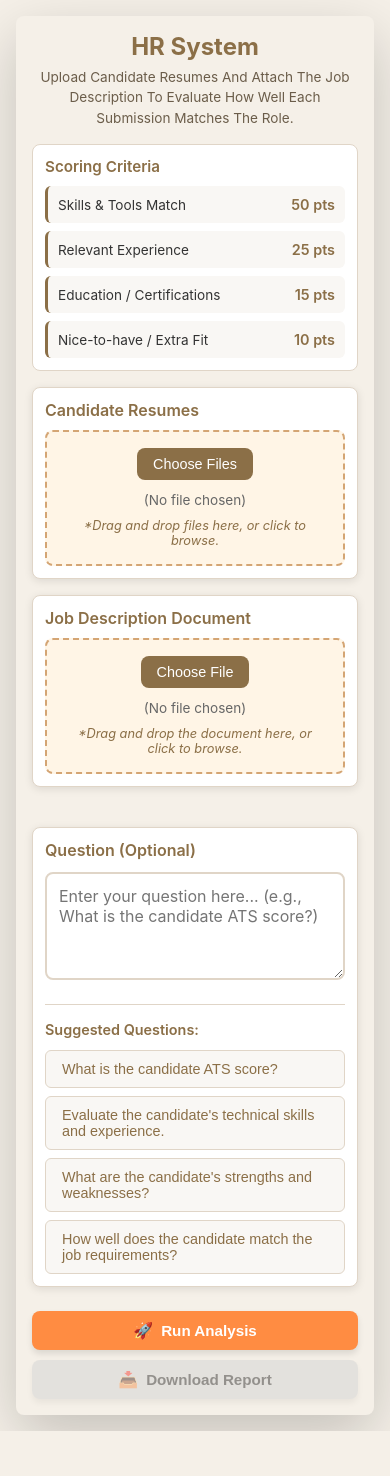
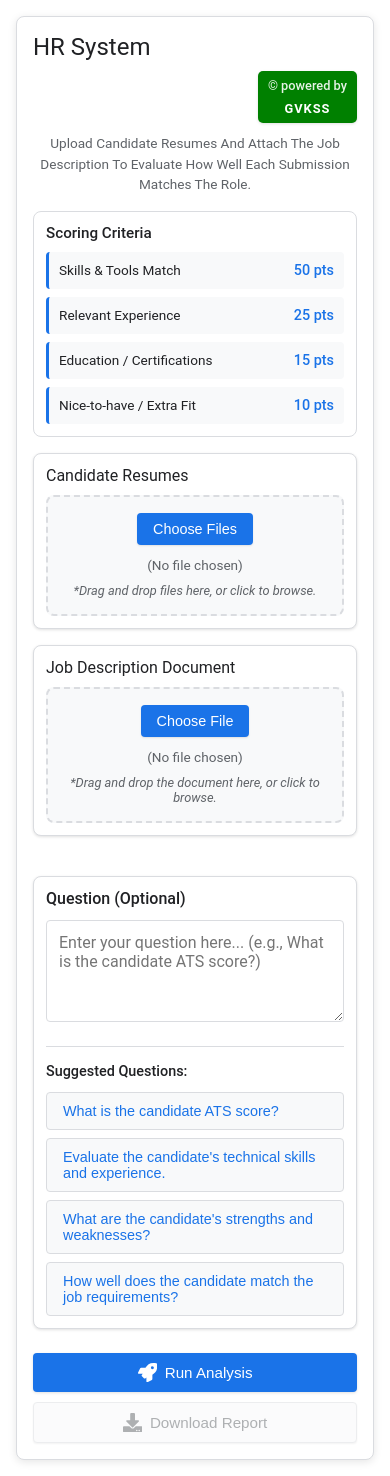
Before and after one commit to gvkssceo/airesumeagent, a React (Vite) app: page / in a window 390 px wide. Before the commit the page ends 1431 px from the top, so only its background shows below. Built offline with nearby package versions, Linux system fonts and the light colour scheme.

Commit message:
gvkss name

```diff
--- a/src/App.css
+++ b/src/App.css
@@ -7,27 +7,70 @@
 }
 
 .container {
-  background: #f5f0e8;
-  border-radius: 16px;
-  box-shadow: 0 20px 60px rgba(0, 0, 0, 0.2);
+  background: #ffffff;
+  border-radius: 8px;
+  box-shadow: 0 2px 8px rgba(0, 0, 0, 0.1);
   padding: 40px;
   max-width: 1200px;
   width: 100%;
+  border: 1px solid #dadce0;
+}
+
+.title-header {
+  display: flex;
+  justify-content: space-between;
+  align-items: center;
+  margin-bottom: 10px;
+  gap: 20px;
+  flex-wrap: wrap;
 }
 
 .title {
   font-size: 2.5rem;
-  font-weight: 700;
-  color: #8b6f47;
-  margin-bottom: 10px;
-  text-align: center;
+  font-weight: 400;
+  color: #202124;
+  margin: 0;
+  flex: 1;
+  min-width: 200px;
 }
 
 .subtitle {
   font-size: 1.1rem;
-  color: #6b5d4a;
+  color: #5f6368;
   text-align: center;
   margin-bottom: 30px;
+}
+
+.app-footer {
+  padding: 8px 16px;
+  background: #1a73e8;
+  border-radius: 4px;
+  text-align: center;
+  box-shadow: 0 1px 3px rgba(0, 0, 0, 0.12);
+  flex-shrink: 0;
+}
+
+.footer-text {
+  margin: 0;
+  font-size: 0.75rem;
+  color: white;
+  font-weight: 500;
+  white-space: nowrap;
+}
+
+.footer-powered {
+  color: rgba(255, 255, 255, 0.9);
+}
+
+.footer-brand {
+  color: #fff;
+  font-weight: 700;
+  text-transform: uppercase;
+  letter-spacing: 1px;
+}
+
+.footer-copyright {
+  color: rgba(255, 255, 255, 0.85);
 }
 
 /* Tablet Styles */
@@ -36,12 +79,24 @@
     padding: 30px;
   }
 
+  .title-header {
+    gap: 16px;
+  }
+
   .title {
     font-size: 2rem;
   }
 
   .subtitle {
     font-size: 1rem;
+  }
+
+  .app-footer {
+    padding: 6px 12px;
+  }
+
+  .footer-text {
+    font-size: 0.7rem;
   }
 }
 
@@ -56,15 +111,37 @@
     border-radius: 12px;
   }
 
+  .title-header {
+    flex-direction: column;
+    align-items: flex-start;
+    gap: 12px;
+  }
+
   .title {
     font-size: 1.75rem;
-    margin-bottom: 8px;
+    margin-bottom: 0;
+    width: 100%;
   }
 
   .subtitle {
     font-size: 0.95rem;
     margin-bottom: 20px;
     line-height: 1.5;
+  }
+
+  .app-footer {
+    padding: 6px 12px;
+    border-radius: 6px;
+    align-self: flex-end;
+  }
+
+  .footer-text {
+    font-size: 0.65rem;
+  }
+
+  .footer-text {
+    font-size: 0.85rem;
+    line-height: 1.6;
   }
 }
 
@@ -79,13 +156,40 @@
     border-radius: 8px;
   }
 
+  .title-header {
+    flex-direction: column;
+    align-items: flex-start;
+    gap: 10px;
+  }
+
   .title {
     font-size: 1.5rem;
-    margin-bottom: 6px;
+    margin-bottom: 0;
+    width: 100%;
   }
 
   .subtitle {
     font-size: 0.85rem;
     margin-bottom: 16px;
   }
+
+  .app-footer {
+    padding: 5px 10px;
+    border-radius: 5px;
+    align-self: flex-end;
+  }
+
+  .footer-text {
+    font-size: 0.6rem;
+  }
+
+  .footer-text {
+    font-size: 0.8rem;
+    line-height: 1.5;
+  }
+
+  .footer-brand {
+    display: block;
+    margin-top: 4px;
+  }
 }
--- a/src/App.jsx
+++ b/src/App.jsx
@@ -6,7 +6,16 @@ function App() {
   return (
     <div className="App">
       <div className="container">
-        <h1 className="title">HR System</h1>
+        <div className="title-header">
+          <h1 className="title">HR System</h1>
+          <footer className="app-footer" style={{backgroundColor: 'green'}}>
+            <p className="footer-text">
+              <span className="footer-copyright">©</span>
+              <span className="footer-powered"> powered by</span>
+              <span className="footer-brand"> gvkss</span>
+            </p>
+          </footer>
+        </div>
         <p className="subtitle">Upload Candidate Resumes And Attach The Job Description To Evaluate How Well Each Submission Matches The Role.</p>
 
         <ResumeUploader />
--- a/src/components/ResumeUploader.css
+++ b/src/components/ResumeUploader.css
@@ -8,13 +8,13 @@
   border-radius: 8px;
   padding: 20px;
   margin-bottom: 24px;
-  border: 1px solid #e0d5c7;
+  border: 1px solid #dadce0;
 }
 
 .scoring-title {
   font-size: 1.1rem;
-  font-weight: 600;
-  color: #8b6f47;
+  font-weight: 500;
+  color: #202124;
   margin-bottom: 16px;
 }
 
@@ -29,21 +29,21 @@
   justify-content: space-between;
   align-items: center;
   padding: 12px 16px;
-  background: #f9f7f4;
-  border-radius: 6px;
-  border-left: 3px solid #8b6f47;
+  background: #f8f9fa;
+  border-radius: 4px;
+  border-left: 3px solid #1a73e8;
 }
 
 .criteria-label {
   font-size: 0.95rem;
-  color: #333;
+  color: #202124;
   flex: 1;
 }
 
 .criteria-points {
   font-size: 1rem;
-  font-weight: 600;
-  color: #8b6f47;
+  font-weight: 500;
+  color: #1a73e8;
 }
 
 .upload-form {
@@ -61,23 +61,23 @@
 
 .upload-section {
   background: white;
-  border-radius: 12px;
+  border-radius: 8px;
   padding: 24px;
-  box-shadow: 0 2px 8px rgba(0, 0, 0, 0.1);
-  border: 1px solid #e0d5c7;
+  box-shadow: 0 1px 3px rgba(0, 0, 0, 0.12);
+  border: 1px solid #dadce0;
 }
 
 .section-title {
   font-size: 1.3rem;
-  font-weight: 600;
-  color: #8b6f47;
+  font-weight: 400;
+  color: #202124;
   margin-bottom: 16px;
 }
 
 .drop-zone {
-  background: #fff5e6;
-  border: 2px dashed #d4a574;
-  border-radius: 12px;
+  background: #f8f9fa;
+  border: 2px dashed #dadce0;
+  border-radius: 8px;
   padding: 32px;
   text-align: center;
   transition: all 0.3s ease;
@@ -90,13 +90,13 @@
 }
 
 .drop-zone:hover {
-  border-color: #c4955f;
-  background: #ffe8cc;
+  border-color: #1a73e8;
+  background: #e8f0fe;
 }
 
 .drop-zone.drag-over {
-  border-color: #8b6f47;
-  background: #ffe8cc;
+  border-color: #1a73e8;
+  background: #e8f0fe;
 }
 
 .file-input {
@@ -117,30 +117,30 @@
 
 .choose-files-button {
   padding: 10px 24px;
-  background: #8b6f47;
+  background: #1a73e8;
   color: white;
   border: none;
-  border-radius: 8px;
+  border-radius: 4px;
   font-size: 1rem;
   font-weight: 500;
   cursor: pointer;
   transition: all 0.3s ease;
+  box-shadow: 0 1px 2px rgba(0, 0, 0, 0.1);
 }
 
 .choose-files-button:hover {
-  background: #7a5f3a;
-  transform: translateY(-2px);
-  box-shadow: 0 4px 8px rgba(0, 0, 0, 0.2);
+  background: #1557b0;
+  box-shadow: 0 2px 4px rgba(0, 0, 0, 0.2);
 }
 
 .file-chosen-text {
   font-size: 0.95rem;
-  color: #666;
+  color: #5f6368;
 }
 
 .drop-zone-hint {
   font-size: 0.9rem;
-  color: #8b6f47;
+  color: #5f6368;
   margin-top: 16px;
   font-style: italic;
 }
@@ -153,17 +153,17 @@
 
 .question-section {
   background: white;
-  border-radius: 12px;
+  border-radius: 8px;
   padding: 24px;
-  box-shadow: 0 2px 8px rgba(0, 0, 0, 0.1);
-  border: 1px solid #e0d5c7;
+  box-shadow: 0 1px 3px rgba(0, 0, 0, 0.12);
+  border: 1px solid #dadce0;
   margin-top: 8px;
 }
 
 .label {
   font-size: 1rem;
-  font-weight: 600;
-  color: #8b6f47;
+  font-weight: 500;
+  color: #202124;
   margin-bottom: 4px;
 }
 
@@ -174,29 +174,31 @@
 .textarea-input {
   width: 100%;
   padding: 12px;
-  border: 2px solid #e0d5c7;
-  border-radius: 8px;
+  border: 1px solid #dadce0;
+  border-radius: 4px;
   font-size: 1rem;
   font-family: inherit;
   resize: vertical;
   transition: border-color 0.3s ease;
+  background: #ffffff;
 }
 
 .textarea-input:focus {
   outline: none;
-  border-color: #8b6f47;
+  border-color: #1a73e8;
+  border-width: 2px;
 }
 
 .question-suggestions {
   margin-top: 16px;
   padding-top: 16px;
-  border-top: 1px solid #e0d5c7;
+  border-top: 1px solid #dadce0;
 }
 
 .suggestions-label {
   font-size: 0.9rem;
-  font-weight: 600;
-  color: #8b6f47;
+  font-weight: 500;
+  color: #202124;
   margin-bottom: 12px;
 }
 
@@ -208,10 +210,10 @@
 
 .suggestion-button {
   padding: 10px 16px;
-  background: #f9f7f4;
-  color: #8b6f47;
-  border: 1px solid #e0d5c7;
-  border-radius: 6px;
+  background: #f8f9fa;
+  color: #1a73e8;
+  border: 1px solid #dadce0;
+  border-radius: 4px;
   font-size: 0.9rem;
   text-align: left;
   cursor: pointer;
@@ -219,9 +221,8 @@
 }
 
 .suggestion-button:hover {
-  background: #fff5e6;
-  border-color: #8b6f47;
-  transform: translateX(4px);
+  background: #e8f0fe;
+  border-color: #1a73e8;
 }
 
 .resumes-list {
@@ -236,9 +237,9 @@
   justify-content: space-between;
   align-items: center;
   padding: 12px;
-  background: #f9f7f4;
-  border: 1px solid #e0d5c7;
-  border-radius: 8px;
+  background: #f8f9fa;
+  border: 1px solid #dadce0;
+  border-radius: 4px;
 }
 
 .resume-item-filename {
@@ -249,7 +250,7 @@
 }
 
 .remove-resume-button {
-  background: #ff4757;
+  background: #ea4335;
   color: white;
   border: none;
   border-radius: 50%;
@@ -267,8 +268,13 @@
   margin-left: 12px;
 }
 
+.remove-resume-button svg {
+  width: 14px;
+  height: 14px;
+}
+
 .remove-resume-button:hover:not(:disabled) {
-  background: #ee3542;
+  background: #c5221f;
   transform: scale(1.1);
 }
 
@@ -284,38 +290,39 @@
   gap: 16px;
   margin-top: 16px;
   padding: 12px;
-  background: #f9f7f4;
-  border-radius: 8px;
-  border: 1px solid #e0d5c7;
+  background: #f8f9fa;
+  border-radius: 4px;
+  border: 1px solid #dadce0;
 }
 
 .pagination-button {
   padding: 8px 16px;
-  background: #8b6f47;
+  background: #1a73e8;
   color: white;
   border: none;
-  border-radius: 6px;
+  border-radius: 4px;
   font-size: 0.95rem;
   font-weight: 500;
   cursor: pointer;
   transition: all 0.3s ease;
+  box-shadow: 0 1px 2px rgba(0, 0, 0, 0.1);
 }
 
 .pagination-button:hover:not(:disabled) {
-  background: #7a5f3a;
-  transform: translateY(-2px);
-  box-shadow: 0 4px 8px rgba(0, 0, 0, 0.2);
+  background: #1557b0;
+  box-shadow: 0 2px 4px rgba(0, 0, 0, 0.2);
 }
 
 .pagination-button:disabled {
   opacity: 0.5;
   cursor: not-allowed;
-  background: #b8a089;
+  background: #dadce0;
+  color: #5f6368;
 }
 
 .pagination-info {
   font-size: 0.95rem;
-  color: #8b6f47;
+  color: #5f6368;
   font-weight: 500;
   min-width: 100px;
   text-align: center;
@@ -323,10 +330,10 @@
 
 .error-message {
   padding: 16px;
-  background-color: #fee;
-  border: 1px solid #fcc;
-  border-radius: 8px;
-  color: #c33;
+  background-color: #fce8e6;
+  border: 1px solid #ea4335;
+  border-radius: 4px;
+  color: #c5221f;
   font-size: 0.95rem;
 }
 
@@ -353,9 +360,9 @@
 
 /* Response Display Styles */
 .response-container {
-  background-color: #efe;
-  border: 1px solid #cfc;
-  border-radius: 12px;
+  background-color: #e8f5e9;
+  border: 1px solid #c8e6c9;
+  border-radius: 8px;
   padding: 24px;
   margin-top: 24px;
 }
@@ -366,17 +373,18 @@
   align-items: center;
   margin-bottom: 20px;
   padding-bottom: 16px;
-  border-bottom: 2px solid #cfc;
+  border-bottom: 1px solid #c8e6c9;
 }
 
 .success-header strong {
   font-size: 1.3rem;
-  color: #2d7a2d;
+  color: #1e7e34;
+  font-weight: 500;
 }
 
 .results-count {
   font-size: 0.95rem;
-  color: #2d7a2d;
+  color: #1e7e34;
   font-weight: 500;
 }
 
@@ -388,10 +396,10 @@
 
 .candidate-card {
   background: white;
-  border-radius: 12px;
+  border-radius: 8px;
   padding: 20px;
-  box-shadow: 0 2px 8px rgba(0, 0, 0, 0.1);
-  border: 1px solid #e0d5c7;
+  box-shadow: 0 1px 3px rgba(0, 0, 0, 0.12);
+  border: 1px solid #dadce0;
 }
 
 .candidate-header {
@@ -400,19 +408,19 @@
   align-items: center;
   margin-bottom: 16px;
   padding-bottom: 12px;
-  border-bottom: 2px solid #f0f0f0;
+  border-bottom: 1px solid #dadce0;
 }
 
 .candidate-name {
   font-size: 1.3rem;
-  font-weight: 600;
-  color: #8b6f47;
+  font-weight: 400;
+  color: #202124;
   margin: 0;
 }
 
 .processed-time {
   font-size: 0.85rem;
-  color: #666;
+  color: #5f6368;
   font-style: italic;
 }
 
@@ -429,11 +437,11 @@
 
 .question-text {
   font-size: 1rem;
-  color: #333;
+  color: #202124;
   padding: 10px;
-  background: #f9f9f9;
-  border-radius: 6px;
-  border-left: 3px solid #8b6f47;
+  background: #f8f9fa;
+  border-radius: 4px;
+  border-left: 3px solid #1a73e8;
 }
 
 .score-section {
@@ -442,25 +450,25 @@
   gap: 12px;
   margin-bottom: 16px;
   padding: 16px;
-  background: linear-gradient(135deg, #fff5e6 0%, #ffe8cc 100%);
+  background: #e8f0fe;
   border-radius: 8px;
-  border: 2px solid #d4a574;
+  border: 1px solid #1a73e8;
 }
 
 .score-label {
   font-size: 1.1rem;
-  font-weight: 600;
-  color: #8b6f47;
+  font-weight: 500;
+  color: #1a73e8;
 }
 
 .score-value {
   font-size: 2rem;
-  font-weight: 700;
-  color: #ff8c42;
+  font-weight: 500;
+  color: #1a73e8;
   background: white;
   padding: 8px 20px;
-  border-radius: 8px;
-  box-shadow: 0 2px 4px rgba(0, 0, 0, 0.1);
+  border-radius: 4px;
+  box-shadow: 0 1px 3px rgba(0, 0, 0, 0.12);
 }
 
 .explanation-section {
@@ -476,12 +484,12 @@
 
 .explanation-text {
   font-size: 0.95rem;
-  color: #333;
+  color: #202124;
   line-height: 1.6;
   padding: 12px;
-  background: #f9f9f9;
-  border-radius: 6px;
-  border-left: 3px solid #4a90e2;
+  background: #f8f9fa;
+  border-radius: 4px;
+  border-left: 3px solid #1a73e8;
 }
 
 .result-item {
@@ -489,23 +497,23 @@
   gap: 12px;
   margin-bottom: 12px;
   padding: 10px;
-  background: #f9f9f9;
-  border-radius: 6px;
+  background: #f8f9fa;
+  border-radius: 4px;
 }
 
 .result-key {
-  font-weight: 600;
-  color: #8b6f47;
+  font-weight: 500;
+  color: #1a73e8;
   min-width: 150px;
 }
 
 .result-value {
-  color: #333;
+  color: #202124;
   word-break: break-word;
 }
 
 .result-text {
-  color: #333;
+  color: #202124;
   font-size: 1rem;
   line-height: 1.6;
 }
@@ -519,15 +527,15 @@
 .run-analysis-button {
   flex: 1;
   padding: 14px 28px;
-  background: #ff8c42;
+  background: #1a73e8;
   color: white;
   border: none;
-  border-radius: 8px;
+  border-radius: 4px;
   font-size: 1.1rem;
-  font-weight: 600;
+  font-weight: 500;
   cursor: pointer;
   transition: all 0.3s ease;
-  box-shadow: 0 4px 6px rgba(0, 0, 0, 0.1);
+  box-shadow: 0 1px 3px rgba(0, 0, 0, 0.12);
   display: flex;
   align-items: center;
   justify-content: center;
@@ -535,32 +543,32 @@
 }
 
 .run-analysis-button:hover:not(:disabled) {
-  background: #ff7a2e;
-  transform: translateY(-2px);
-  box-shadow: 0 6px 12px rgba(0, 0, 0, 0.15);
+  background: #1557b0;
+  box-shadow: 0 2px 4px rgba(0, 0, 0, 0.2);
 }
 
 .run-analysis-button:active:not(:disabled) {
-  transform: translateY(0);
+  background: #1557b0;
 }
 
 .run-analysis-button:disabled {
   opacity: 0.6;
   cursor: not-allowed;
+  background: #dadce0;
 }
 
 .download-report-button {
   flex: 1;
   padding: 14px 28px;
-  background: #d3d3d3;
-  color: #333;
-  border: none;
-  border-radius: 8px;
+  background: #f8f9fa;
+  color: #202124;
+  border: 1px solid #dadce0;
+  border-radius: 4px;
   font-size: 1.1rem;
-  font-weight: 600;
+  font-weight: 500;
   cursor: pointer;
   transition: all 0.3s ease;
-  box-shadow: 0 4px 6px rgba(0, 0, 0, 0.1);
+  box-shadow: 0 1px 2px rgba(0, 0, 0, 0.1);
   display: flex;
   align-items: center;
   justify-content: center;
@@ -568,22 +576,28 @@
 }
 
 .download-report-button:hover:not(:disabled) {
-  background: #c0c0c0;
-  transform: translateY(-2px);
-  box-shadow: 0 6px 12px rgba(0, 0, 0, 0.15);
+  background: #e8eaed;
+  box-shadow: 0 2px 4px rgba(0, 0, 0, 0.15);
 }
 
 .download-report-button:active:not(:disabled) {
-  transform: translateY(0);
+  background: #e8eaed;
 }
 
 .download-report-button:disabled {
   opacity: 0.5;
   cursor: not-allowed;
+  background: #f8f9fa;
+  color: #5f6368;
 }
 
 .button-icon {
   font-size: 1.2rem;
+  width: 1.2rem;
+  height: 1.2rem;
+  display: inline-flex;
+  align-items: center;
+  justify-content: center;
 }
 
 /* Tablet Styles */
@@ -859,6 +873,11 @@
     margin-left: auto;
   }
 
+  .remove-resume-button svg {
+    width: 12px;
+    height: 12px;
+  }
+
   .pagination-controls {
     flex-direction: column;
     gap: 10px;
--- a/src/components/ResumeUploader.jsx
+++ b/src/components/ResumeUploader.jsx
@@ -1,5 +1,6 @@
 import React, { useState, useRef, useEffect } from 'react'
 import * as XLSX from 'xlsx'
+import { FaRocket, FaDownload, FaTimes } from 'react-icons/fa'
 import './ResumeUploader.css'
 
 // Use proxy API route to avoid CORS issues in both development and production
@@ -412,7 +413,7 @@ const ResumeUploader = () => {
                       className="remove-resume-button"
                       disabled={loading}
                     >
-                        ×
+                      <FaTimes />
                     </button>
                   </div>
                 ))}
@@ -480,7 +481,7 @@ const ResumeUploader = () => {
                     className="remove-resume-button"
                     disabled={loading}
                   >
-                    ×
+                    <FaTimes />
                   </button>
                 </div>
               </div>
@@ -616,7 +617,7 @@ const ResumeUploader = () => {
             disabled={loading}
             className="run-analysis-button"
           >
-            <span className="button-icon">🚀</span>
+            <FaRocket className="button-icon" />
             {loading ? 'Processing...' : 'Run Analysis'}
           </button>
           <button
@@ -625,7 +626,7 @@ const ResumeUploader = () => {
             className="download-report-button"
             disabled={!response}
           >
-            <span className="button-icon">📥</span>
+            <FaDownload className="button-icon" />
             Download Report
           </button>
         </div>
--- a/src/index.css
+++ b/src/index.css
@@ -5,14 +5,13 @@
 }
 
 body {
-  font-family: -apple-system, BlinkMacSystemFont, 'Segoe UI', 'Roboto', 'Oxygen',
-    'Ubuntu', 'Cantarell', 'Fira Sans', 'Droid Sans', 'Helvetica Neue',
-    sans-serif;
+  font-family: 'Google Sans', 'Roboto', 'Arial', sans-serif;
   -webkit-font-smoothing: antialiased;
   -moz-osx-font-smoothing: grayscale;
-  background: #f5f0e8;
+  background: #ffffff;
   min-height: 100vh;
-  padding: 20px;
+  padding: 0;
+  color: #202124;
 }
 
 /* Mobile Styles */
```
Also changed, not shown: package.json (+4 -3 lines), 1 other file (tests, documents, lock files or other folders). Lines whose indentation alone changed are shown as unchanged.
